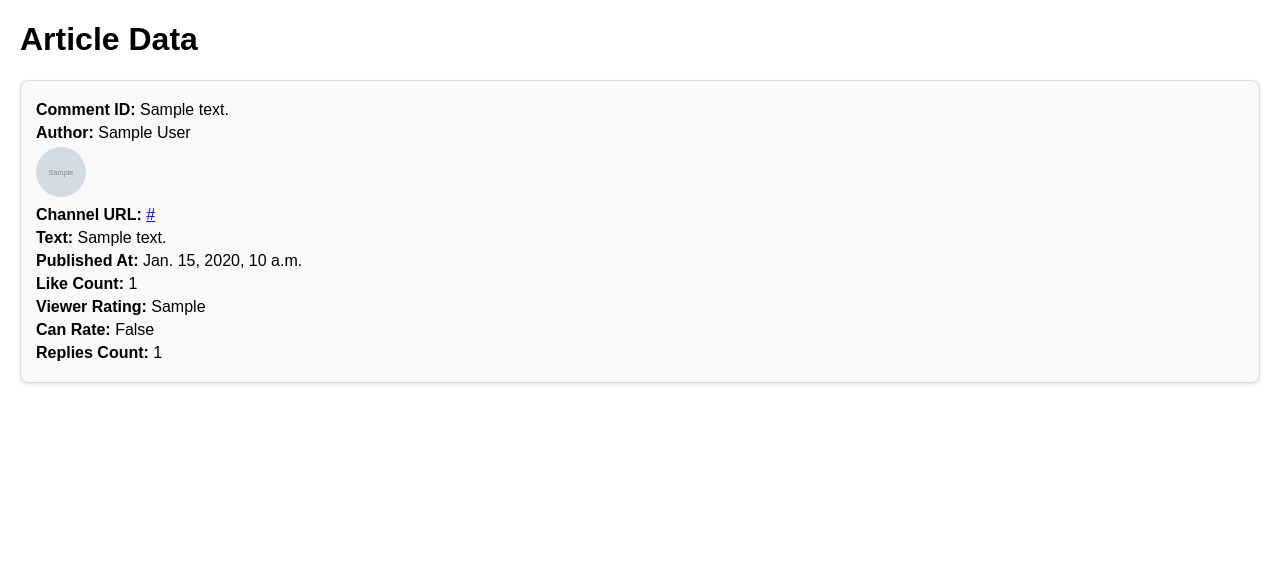
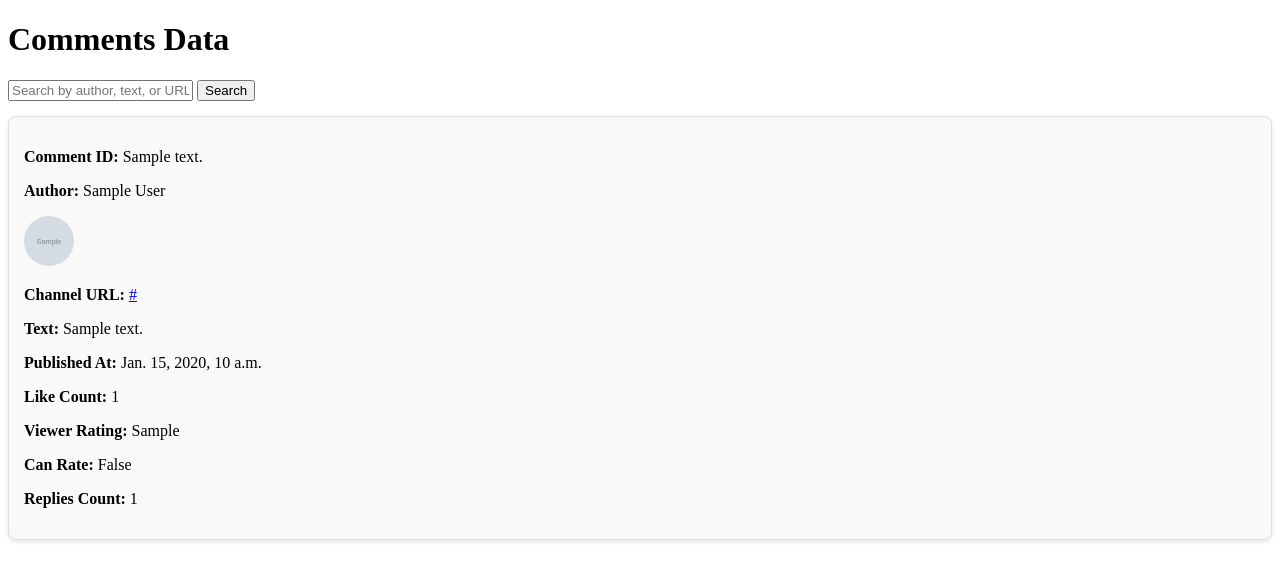
Before and after one commit to sretepsemaj/ViewTube, a Django app: page /creator/data/ in a window 1280 px wide. Shown: the top 581 px of the page. Run offline with Django 5.2, Linux system fonts and the light colour scheme; tables that the repository leaves empty hold one stand-in row (values such as "Sample post"); grey boxes marked "Sample" are stand-in pictures.

Commit message:
comments, data pages connected and rendering well.

```diff
--- a/creator/templates/creator/data.html
+++ b/creator/templates/creator/data.html
@@ -2,13 +2,9 @@
 <html lang="en">
 <head>
     <meta charset="UTF-8">
-    <title>Article Data</title>
+    <title>Data View</title>
     <style>
-        body {
-            font-family: Arial, sans-serif;
-            margin: 20px;
-        }
-        .article-box {
+        .comment-box {
             margin-top: 15px;
             padding: 15px;
             border: 1px solid #ddd;
@@ -16,32 +12,32 @@
             background-color: #f9f9f9;
             box-shadow: 0px 2px 4px rgba(0, 0, 0, 0.1);
         }
-        .article-details p {
-            margin: 5px 0;
-        }
     </style>
 </head>
 <body>
-    <h1>Article Data</h1>
-    {% if articles %}
-        {% for article in articles %}
-        <div class="article-box">
-            <div class="article-details">
-                <p><strong>Comment ID:</strong> {{ article.comment_id }}</p>
-                <p><strong>Author:</strong> {{ article.author }}</p>
-                <p><img src="{{ article.profile_image }}" alt="Profile Image" style="width: 50px; height: 50px; border-radius: 50%;"></p>
-                <p><strong>Channel URL:</strong> <a href="{{ article.channel_url }}" target="_blank">{{ article.channel_url }}</a></p>
-                <p><strong>Text:</strong> {{ article.text_display }}</p>
-                <p><strong>Published At:</strong> {{ article.published_at }}</p>
-                <p><strong>Like Count:</strong> {{ article.like_count }}</p>
-                <p><strong>Viewer Rating:</strong> {{ article.viewer_rating }}</p>
-                <p><strong>Can Rate:</strong> {{ article.can_rate }}</p>
-                <p><strong>Replies Count:</strong> {{ article.replies_count }}</p>
-            </div>
+    <h1>Comments Data</h1>
+    <form method="get">
+        <input type="text" name="filter" placeholder="Search by author, text, or URL" value="{{ request.GET.filter }}">
+        <button type="submit">Search</button>
+    </form>
+
+    {% if data %}
+        {% for comment in data %}
+        <div class="comment-box">
+            <p><strong>Comment ID:</strong> {{ comment.comment_id }}</p>
+            <p><strong>Author:</strong> {{ comment.author }}</p>
+            <p><img src="{{ comment.profile_image }}" alt="Profile Image" style="width: 50px; height: 50px; border-radius: 50%;"></p>
+            <p><strong>Channel URL:</strong> <a href="{{ comment.channel_url }}" target="_blank">{{ comment.channel_url }}</a></p>
+            <p><strong>Text:</strong> {{ comment.text_display }}</p>
+            <p><strong>Published At:</strong> {{ comment.published_at }}</p>
+            <p><strong>Like Count:</strong> {{ comment.like_count }}</p>
+            <p><strong>Viewer Rating:</strong> {{ comment.viewer_rating }}</p>
+            <p><strong>Can Rate:</strong> {{ comment.can_rate }}</p>
+            <p><strong>Replies Count:</strong> {{ comment.replies_count }}</p>
         </div>
         {% endfor %}
     {% else %}
-        <p>No articles found.</p>
+        <p>No data found.</p>
     {% endif %}
 </body>
 </html>
--- a/creator/urls.py
+++ b/creator/urls.py
@@ -5,6 +5,6 @@ urlpatterns = [
     path('', views.creator_view, name='creator_home'),  # Name your path to use in templates
     path('tubeapi/', views.youtube_api_call, name='tubeapi'),
     path('comments/', views.youtube_comments_call, name='comments'),
-    path('populate/', views.populate_comments, name='populate_comments'),
+    path('save-comments/', views.save_comments, name='save_comments'),
     path('data/', views.render_article_data, name='article_data'),
 ]
--- a/creator/views.py
+++ b/creator/views.py
@@ -62,37 +62,61 @@ def youtube_comments_call(request):
 
     return render(request, 'creator/comments.html', {'comments': comments})
 
-def populate_comments(request):
+def save_comments(request):
     if request.method == 'POST' and request.session.get('comments'):
         comments_data = request.session['comments']
+        saved_count = 0
+
         for comment in comments_data:
+            print(f"Attempting to save comment: {comment['comment_id']} by {comment['author']}")
             try:
-                # Log each comment being saved for debugging
-                print(f"Saving comment: {comment['comment_id']} by {comment['author']}")
-                ArticleCom.objects.create(
-                    comment_id=comment['comment_id'],
-                    author=comment['author'],
-                    profile_image=comment['profile_image'],
-                    channel_url=comment['channel_url'],
-                    text_display=comment['text_display'],
-                    published_at=comment['published_at'],
-                    like_count=comment['like_count'],
-                    viewer_rating=comment.get('viewer_rating', 'none'),
-                    can_rate=comment['can_rate'],
-                    replies_count=comment.get('replies_count', 0)
-                )
+                if not ArticleCom.objects.filter(comment_id=comment['comment_id']).exists():
+                    ArticleCom.objects.create(
+                        comment_id=comment['comment_id'],
+                        author=comment['author'],
+                        profile_image=comment['profile_image'],
+                        channel_url=comment['channel_url'],
+                        text_display=comment['text_display'],
+                        published_at=comment['published_at'],
+                        like_count=comment['like_count'],
+                        viewer_rating=comment.get('viewer_rating', 'none'),
+                        can_rate=comment['can_rate'],
+                        replies_count=comment.get('replies_count', 0)
+                    )
+                    saved_count += 1
+                    print(f"Comment {comment['comment_id']} saved successfully.")
+                else:
+                    print(f"Comment {comment['comment_id']} already exists. Skipping.")
             except Exception as e:
                 print(f"Error saving comment {comment['comment_id']}: {e}")
 
-        # Retrieve all saved comments to display on the page
-        saved_comments = ArticleCom.objects.all()
-        return render(request, 'creator/populate.html', {'saved_comments': saved_comments})
+        print(f"Total comments saved: {saved_count}")
+        return redirect('article_data')  # Replace with the correct name of your data view
 
-    return render(request, 'creator/populate.html', {'saved_comments': []})
+    return render(request, 'creator/save_comments.html')
+
+def data_view(request):
+    filter_param = request.GET.get('filter', '')
+    data_query = ArticleCom.objects.all()
+
+    if filter_param:
+        data_query = data_query.filter(
+            Q(author__icontains=filter_param) |
+            Q(text_display__icontains=filter_param) |
+            Q(channel_url__icontains=filter_param)
+        )
+
+    # Debugging output
+    print(f"Data passed to template: {data_query}")
+
+    return render(request, 'creator/data.html', {'data': data_query})
 
 def render_article_data(request):
-    # Retrieve all ArticleCom entries from the database
-    articles = ArticleCom.objects.all()
+    """
+    Render all articles from the ArticleCom model to the data.html template.
+    """
+    articles = ArticleCom.objects.all()  # Query all article comments
+    # Debug output to verify the number of articles
+    print(f"Number of articles passed to template: {articles.count()}")
 
-    # Render the data in the 'data.html' template
-    return render(request, 'creator/data.html', {'articles': articles})
+    return render(request, 'creator/data.html', {'data': articles})
```
Also changed, not shown: creator/templates/creator/comments.html (+6 -4 lines), creator/templates/creator/save_comments.html (added, +14 -0 lines).
